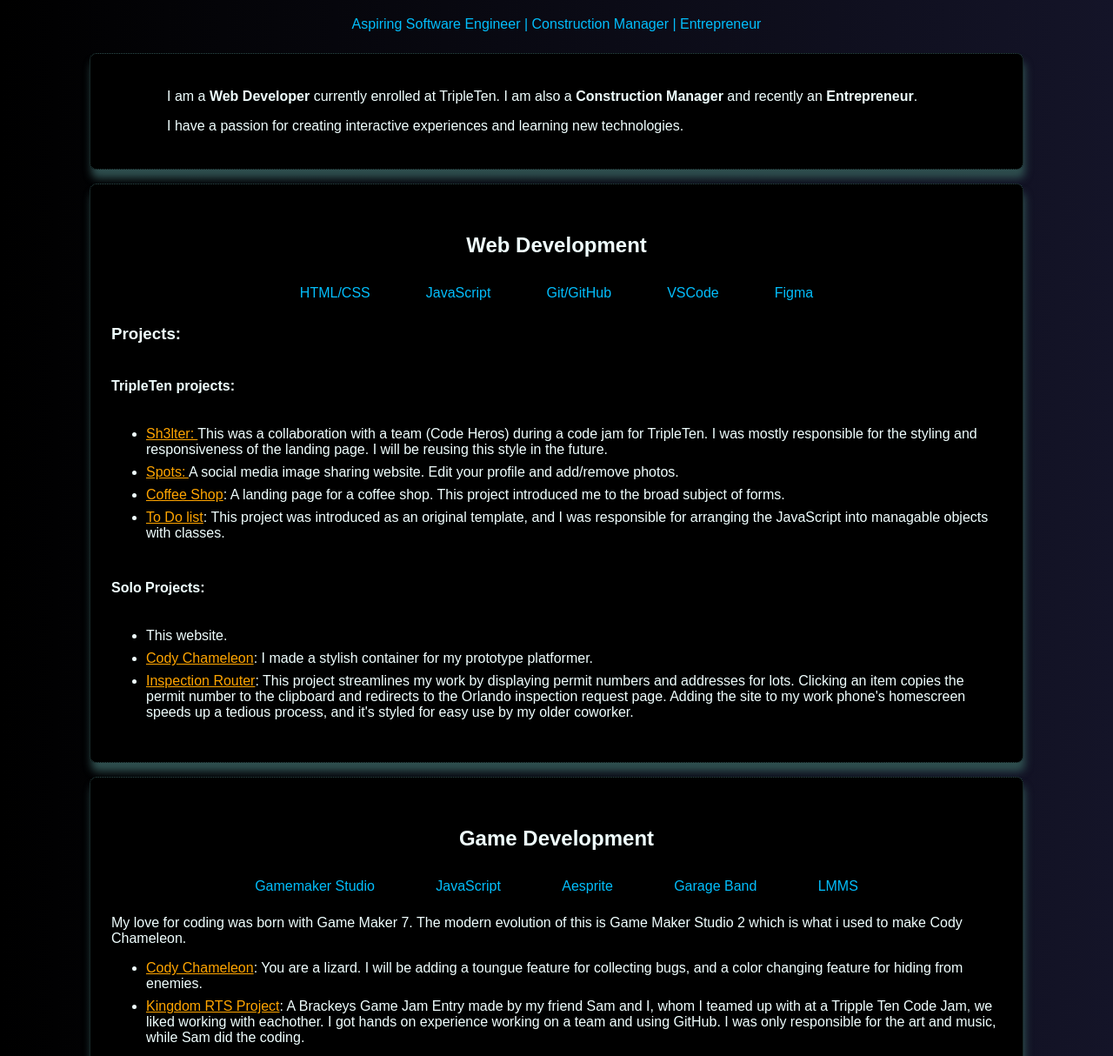
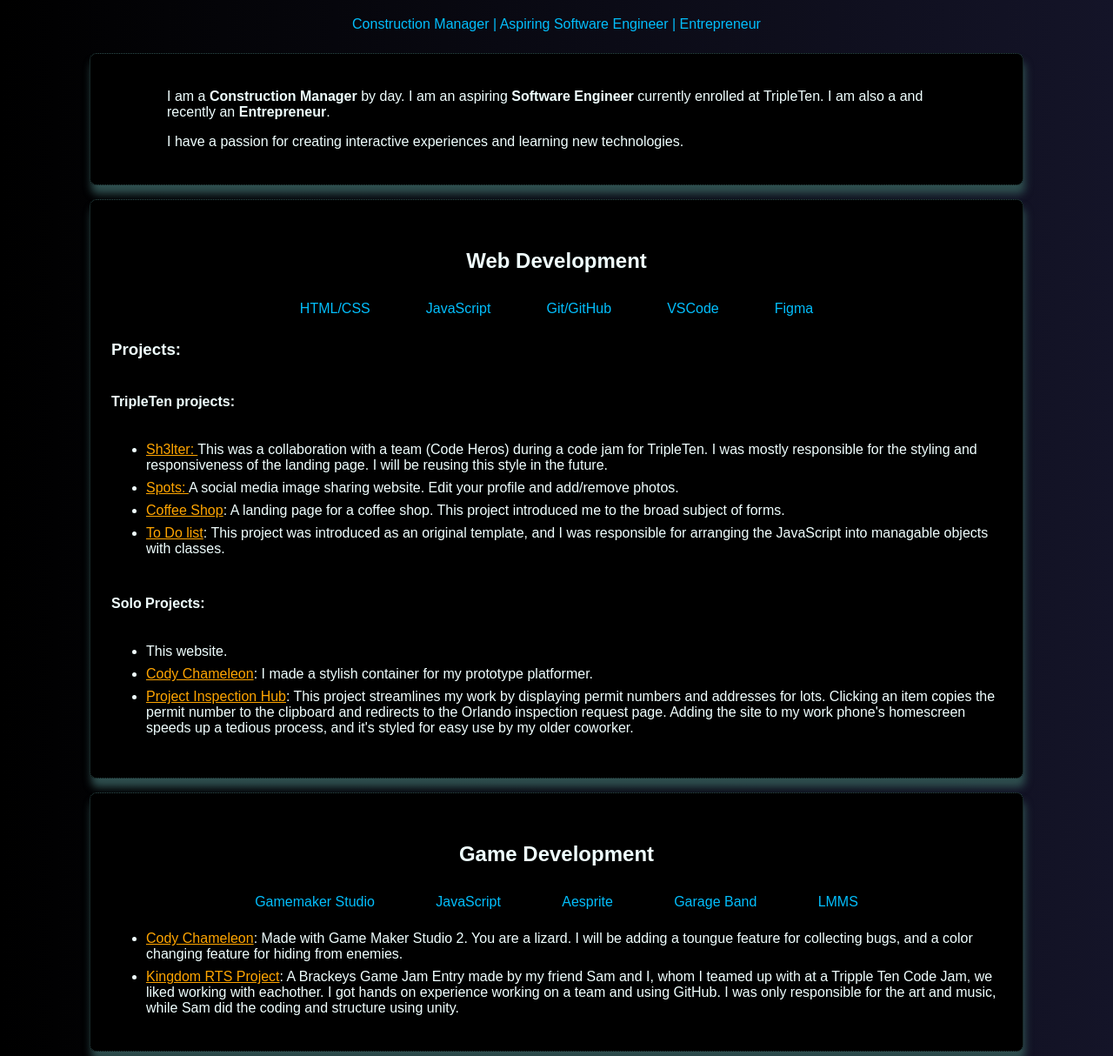
Before and after one commit to jakeburke1775/homepage, a plain HTML site: page index.html in a window 1280 px wide. Shown: the part 61-1275 px from the top of the page at 87% size. Drawn offline with Linux system fonts and the light colour scheme.

Commit message:
update title description

```diff
--- a/index.html
+++ b/index.html
@@ -10,14 +10,14 @@
     <header class="header">
       <h1 class="header__title">Jake Burke</h1>
       <p class="header__subtitle content-padding">
-        Aspiring Software Engineer | Construction Manager | Entrepreneur
+        Construction Manager | Aspiring Software Engineer | Entrepreneur
       </p>
     </header>
     <section class="about page__section">
       <p class="about__desc content-padding">
-        I am a <strong class="strong-text">Web Developer</strong> currently
+        I am a  <strong class="strong-text">Construction Manager</strong> by day. I am an aspiring <strong class="strong-text">Software Engineer</strong> currently
         enrolled at TripleTen. I am also a
-        <strong class="strong-text">Construction Manager</strong> and recently an
+        and recently an
         <strong class="strong-text">Entrepreneur</strong>.
       </p>
       <p class="about__desc content-padding">I have a
@@ -66,7 +66,7 @@
         </li>
         <li class="webdev__projects_list-item">
           <a class="link" href="https://jakeburke1775.github.io/inspflow/"
-            >Inspection Router</a
+            >Project Inspection Hub</a
           >: This project streamlines my work by displaying permit numbers and addresses for lots. Clicking an item copies the permit number to the clipboard and redirects to the Orlando inspection request page. Adding the site to my work phone's homescreen speeds up a tedious process, and it's styled for easy use by my older coworker.
         </li>
 
@@ -80,23 +80,20 @@
           <li class="gamedev__skill">Garage Band</li>
           <li class="gamedev__skill">LMMS</li>
         </ul>
-      <p class="gamdev__desc">
-        My love for coding was born with Game Maker 7. The modern evolution of this is Game Maker Studio 2 which is what i used to make Cody Chameleon.
-      </p>
       <ul>
         <li>
           <a class="link"
             href="https://jakeburke1775.github.io/CodyChameleon/"
             target="_blank"
             >Cody Chameleon</a
-          >: You are a lizard. I will be adding a toungue feature for collecting bugs, and a color changing feature for hiding from enemies.
+          >: Made with Game Maker Studio 2. You are a lizard. I will be adding a toungue feature for collecting bugs, and a color changing feature for hiding from enemies.
         </li>
         <li>
           <a class="link"
             href="https://w00h00.itch.io/kingdom-rts-project/"
             target="_blank"
             >Kingdom RTS Project</a
-          >: A Brackeys Game Jam Entry made by my friend Sam and I, whom I teamed up with at a Tripple Ten Code Jam, we liked working with eachother. I got hands on experience working on a team and using GitHub. I was only responsible for the art and music, while Sam did the coding.
+          >: A Brackeys Game Jam Entry made by my friend Sam and I, whom I teamed up with at a Tripple Ten Code Jam, we liked working with eachother. I got hands on experience working on a team and using GitHub. I was only responsible for the art and music, while Sam did the coding and structure using unity.
         </li>
       </ul>
     </section>
```
